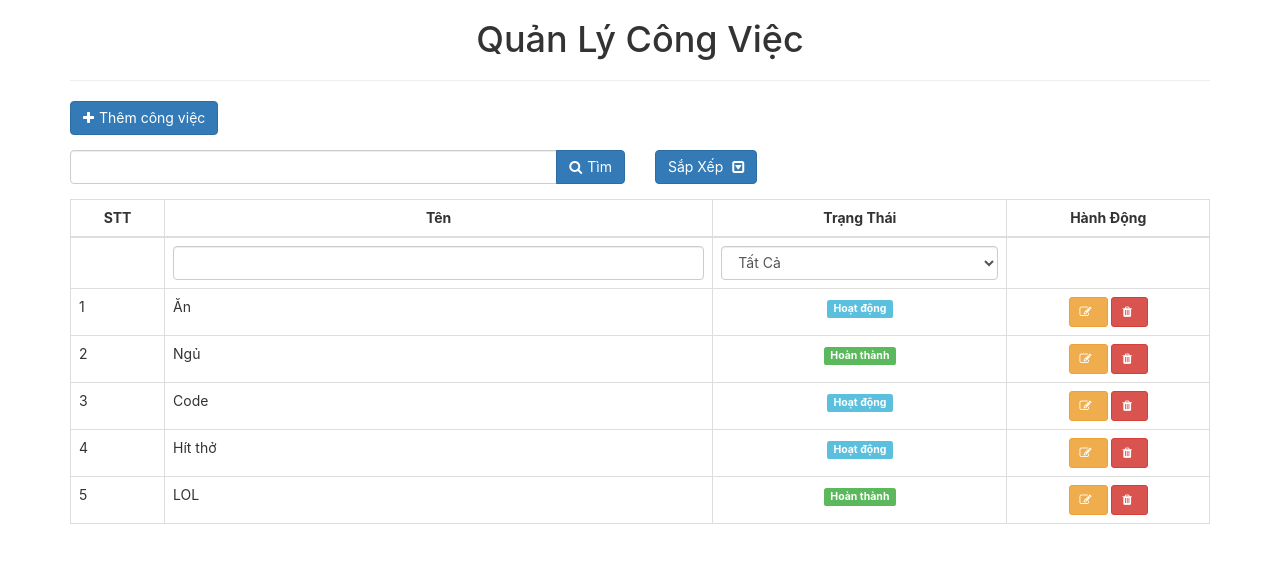
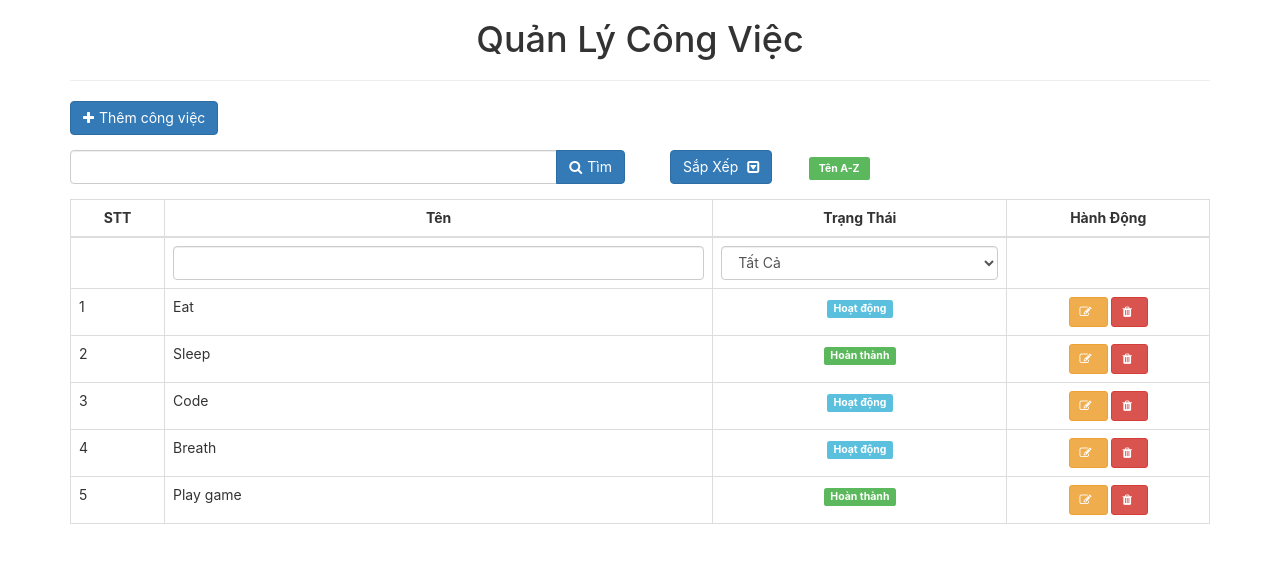
Before and after one commit to thuyetnguyen95/react-task-mng-utube, a React (Create React App) app: page / in a window 1280 px wide. Shown: the top 562 px of the page. Built offline with nearby package versions, Linux system fonts and the light colour scheme.

Commit message:
Handle search and sort

```diff
--- a/src/App.js
+++ b/src/App.js
@@ -21,17 +21,19 @@ class App extends Component {
         super(props);
         this.state = {
             tasks: [
-                { id: 1, name: 'Ăn', status: true },
-                { id: 2, name: 'Ngủ', status: false },
+                { id: 1, name: 'Eat', status: true },
+                { id: 2, name: 'Sleep', status: false },
                 { id: 3, name: 'Code', status: true },
-                { id: 4, name: 'Hít thở', status: true },
-                { id: 5, name: 'LOL', status: false },
+                { id: 4, name: 'Breath', status: true },
+                { id: 5, name: 'Play game', status: false },
             ],
 
             isDisplayForm: false,
             taskSelected: '',
             filterName: '',
             filterStatus: -1,
+            searchKeyWord: '',
+            sortType: null,
             formTitle: 'Thêm công việc'
         }
     }
@@ -144,22 +146,86 @@ class App extends Component {
     }
 
     /**
-     * Render form element with condition
+     * Handle search tasks name
      *
      * @memberof App
      */
-    getFormElement = () => {
-        return (
-            <div className="col-xs-4 col-sm-4 col-md-4 col-lg-4">
-                <TaskForm
-                    formTitle={this.state.formTitle}
-                    handleCloseForm={this.handleCloseForm}
-                    addNewTask={ahihi => this.addNewTask(ahihi)}
-                    taskSelected={this.state.taskSelected}
-                    updateTask={this.updateTask}
-                />
-            </div>
-        )
+    handleSearch = keyWord => {
+        this.setState({ searchKeyWord: keyWord})
+    }
+
+    /**
+     * Handle sort tasks
+     *
+     * @param {*} sortType
+     * @memberof App
+     */
+    handleSort = sortType => {
+        this.setState({ sortType: sortType });
+    }
+
+    /**
+     * Hmm, It's the last function In write-in this project
+     * I think I should eat something because I'm really really hungry now
+     * One thing, If you read my code and you feel this like the garbage! Ok, take it and make it awesome more than my code!
+     * Thank you!
+     * Warning: don't trust this code
+     *
+     * @param {*} tasks
+     * @returns {array} tasksSorted
+     *
+     * @memberof App
+     */
+    sort(tasks) {
+        let tasksSorted = null;
+        switch (this.state.sortType) {
+            case 1: tasksSorted = tasks.sort((prevItem, nextItem) => {
+                        let fist = prevItem.name.toLowerCase();
+                        let second = nextItem.name.toLowerCase();
+
+                        if (fist < second) { return -1; }
+                        if (fist > second) { return 1; }
+
+                        return 0;
+                    })
+                    break;
+
+            case 2: tasksSorted = tasks.sort((prevItem, nextItem) => {
+                        let fist = prevItem.name.toLowerCase();
+                        let second = nextItem.name.toLowerCase();
+
+                        if (fist > second) { return -1; }
+                        if (fist < second) { return 1; }
+
+                        return 0;
+                    })
+                    break;
+            case 3: tasksSorted = tasks.sort((prevItem, nextItem) => {
+                        let fist = prevItem.status;
+                        let second = nextItem.status;
+
+                        if (fist > second) { return -1; }
+                        if (fist < second) { return 1; }
+
+                        return 0;
+                    })
+                    break;
+
+            case 4: tasksSorted = tasks.sort((prevItem, nextItem) => {
+                        let fist = prevItem.status;
+                        let second = nextItem.status;
+
+                        if (fist < second) { return -1; }
+                        if (fist > second) { return 1; }
+
+                        return 0;
+                    })
+                break;
+
+                default: tasksSorted = tasks; break;
+        }
+
+        return tasksSorted;
     }
 
     /**
@@ -195,7 +261,37 @@ class App extends Component {
             tasksFiltered = tasksFiltered.filter(item => !item.status);
         }
 
+        if (this.state.searchKeyWord) {
+            tasksFiltered = tasksFiltered.filter(item => {
+                return item.name.toLowerCase().indexOf(this.state.searchKeyWord) !== -1;
+            });
+        }
+
+        if (this.state.sortType) {
+            tasksFiltered = this.sort(tasksFiltered);
+        }
+
+
         return tasksFiltered;
+    }
+
+    /**
+     * Render form element with condition
+     *
+     * @memberof App
+     */
+    getFormElement = () => {
+        return (
+            <div className="col-xs-4 col-sm-4 col-md-4 col-lg-4">
+                <TaskForm
+                    formTitle={this.state.formTitle}
+                    handleCloseForm={this.handleCloseForm}
+                    addNewTask={ahihi => this.addNewTask(ahihi)}
+                    taskSelected={this.state.taskSelected}
+                    updateTask={this.updateTask}
+                />
+            </div>
+        )
     }
 
     /**
@@ -217,12 +313,17 @@ class App extends Component {
                         <hr />
                     </div>
                     <div className="row">
+
                         {formElm}
+
                         <div className={isDisplayForm ? 'col-xs-8 col-sm-8 col-md-8 col-lg-8' : 'col-xs-12 col-sm-12 col-md-12 col-lg-12'} >
                             <button type="button" className="btn btn-primary" onClick={this.handleToggleForm}>
                                 <span className="fa fa-plus mr-5"></span>Thêm công việc
                             </button>
-                            <Control />
+                            <Control
+                                handleSearch={this.handleSearch}
+                                handleSort={this.handleSort}
+                            />
                             <TaskList
                                 tasks={tasks}
                                 changeStatus={this.changeStatus}
--- a/src/components/Control.js
+++ b/src/components/Control.js
@@ -3,11 +3,39 @@ import Search from './Search';
 import Sort from './Sort';
 
 class Control extends Component {
+    constructor(props) {
+        super(props);
+
+        this.handleSearch = this.handleSearch.bind(this);
+        this.handleSort = this.handleSort.bind(this);
+    }
+
+    /**
+     * Just write something
+     *
+     * @param {*} keyWord
+     * @memberof Control
+     */
+    handleSearch(keyWord) {
+        this.props.handleSearch(keyWord)
+    }
+
+    /**
+     * Nothing to comment
+     *
+     * @param {*} sortType
+     * @memberof Control
+     */
+    handleSort(sortType) {
+        this.props.handleSort(sortType)
+    }
+
     render() {
+
         return (
             <div className="row mt-15">
-                <Search />
-                <Sort />
+                <Search handleSearch={this.handleSearch} />
+                <Sort handleSort={this.handleSort} />
             </div>
         );
     }
--- a/src/components/Search.js
+++ b/src/components/Search.js
@@ -1,15 +1,37 @@
 import React, { Component } from 'react';
 
 class Search extends Component {
+    constructor(props) {
+        super(props);
+
+        this.state = { keyword: '' }
+        this.handleSearch = this.handleSearch.bind(this);
+    }
+
+    /**
+     * Hmm, I think function name is clear
+     *
+     * @memberof Search
+     */
+    handleSearch() {
+        this.props.handleSearch(this.state.keyword.trim());
+    }
+
     render() {
         return (
             <div className="col-xs-6 col-sm-6 col-md-6 col-lg-6">
                 <div className="input-group">
-                    <input type="text" name="keyword" defaultValue="" className="form-control" />
+                    <input
+                        type="text"
+                        name="keyword"
+                        value={this.state.keyword}
+                        className="form-control"
+                        onChange={(e) => { this.setState({ keyword: e.target.value })}}
+                    />
                     <span className="input-group-btn">
-                        <button className="btn btn-primary" type="button">
+                        <button className="btn btn-primary" type="button" onClick={this.handleSearch}>
                             <span className="fa fa-search mr-5"></span>Tìm
-                            </button>
+                        </button>
                     </span>
                 </div>
             </div>
--- a/src/components/Sort.js
+++ b/src/components/Sort.js
@@ -1,18 +1,60 @@
 import React, { Component } from 'react';
 
 class Sort extends Component {
+
+    constructor(props) {
+        super(props);
+
+        this.state = { sortType: 0 }
+    }
+
+    /**
+     * You need to comment for this ???
+     *
+     * @param {*} sortType
+     * @memberof Sort
+     */
+    handleSort(sortType) {
+        this.setState({ sortType: sortType })
+        this.props.handleSort(sortType)
+    }
+
+    /**
+     * Display selected sort
+     *
+     * @return {string} labelName
+     * @memberof Sort
+     */
+    getLabelName = () => {
+        let labelName = '';
+        switch (this.state.sortType) {
+            case 2: labelName = 'Tên Z-A'; break;
+            case 3: labelName = 'Trạng thái (hoạt động)'; break;
+            case 4: labelName = 'Trạng thái (hoàn thành)'; break;
+            default: labelName = 'Tên A-Z';
+        }
+
+        return labelName;
+    }
+
     render() {
+        let labelName = this.getLabelName();
+
         return (
             <div className="col-xs-6 col-sm-6 col-md-6 col-lg-6">
-                <div className="dropdown"><button className="btn btn-primary dropdown-toggle" type="button" id="dropdownMenu1" data-toggle="dropdown" aria-haspopup="true" aria-expanded="true">Sắp Xếp <span className="fa fa-caret-square-o-down ml-5"></span></button>
-                    <ul className="dropdown-menu"
-                        aria-labelledby="dropdownMenu1">
-                        <li><a href="#name-asc" role="button" className=""><span className="fa fa-sort-alpha-asc pr-5">Tên A-Z</span></a></li>
-                        <li><a href="#name-desc" role="button" className="sort_selected"><span className="fa fa-sort-alpha-desc pr-5">Tên Z-A</span></a></li>
+                <div className="dropdown col-xs-6 col-sm-3 col-md-3"><button className="btn btn-primary dropdown-toggle" type="button" id="dropdownMenu1" data-toggle="dropdown" aria-haspopup="true" aria-expanded="true">Sắp Xếp <span className="fa fa-caret-square-o-down ml-5"></span></button>
+                    <ul className="dropdown-menu" aria-labelledby="dropdownMenu1">
+                        <li onClick={() => this.handleSort(1)}><a href="#name-asc" role="button" className={this.state.sortType === 1 ? 'sort_selected' : '' }><span className="fa fa-sort-alpha-asc pr-5">Tên A-Z</span></a></li>
+                        <li onClick={() => this.handleSort(2)}><a href="#name-desc" role="button" className={this.state.sortType === 2 ? 'sort_selected' : '' }><span className="fa fa-sort-alpha-desc pr-5">Tên Z-A</span></a></li>
                         <li role="separator" className="divider"></li>
-                        <li><a href="#status-on" role="button" className="sort_selected"><span className="fa fa-long-arrow-down"></span> Hoạt động</a></li>
-                        <li><a href="#status-off" role="button" className="sort_selected"><span className="fa fa-long-arrow-down"></span>Hoàn thành</a></li>
+                        <li onClick={() => this.handleSort(3)}><a href="#status-on" role="button" className={this.state.sortType === 3 ? 'sort_selected' : '' }><span className="fa fa-long-arrow-down"></span> Hoạt động</a></li>
+                        <li onClick={() => this.handleSort(4)}><a href="#status-off" role="button" className={this.state.sortType === 4 ? 'sort_selected' : '' }><span className="fa fa-long-arrow-down"></span>Hoàn thành</a></li>
                     </ul>
+                </div>
+                <div className="col-xs-6 col-sm-6 col-md-6 col-lg-6">
+                    <p style={{margin: 0, lineHeight: '34px'}}>
+                        <span className="label label-success" style={{padding: '5px 10px'}}>{labelName}</span>
+                    </p>
                 </div>
             </div>
         );
```
